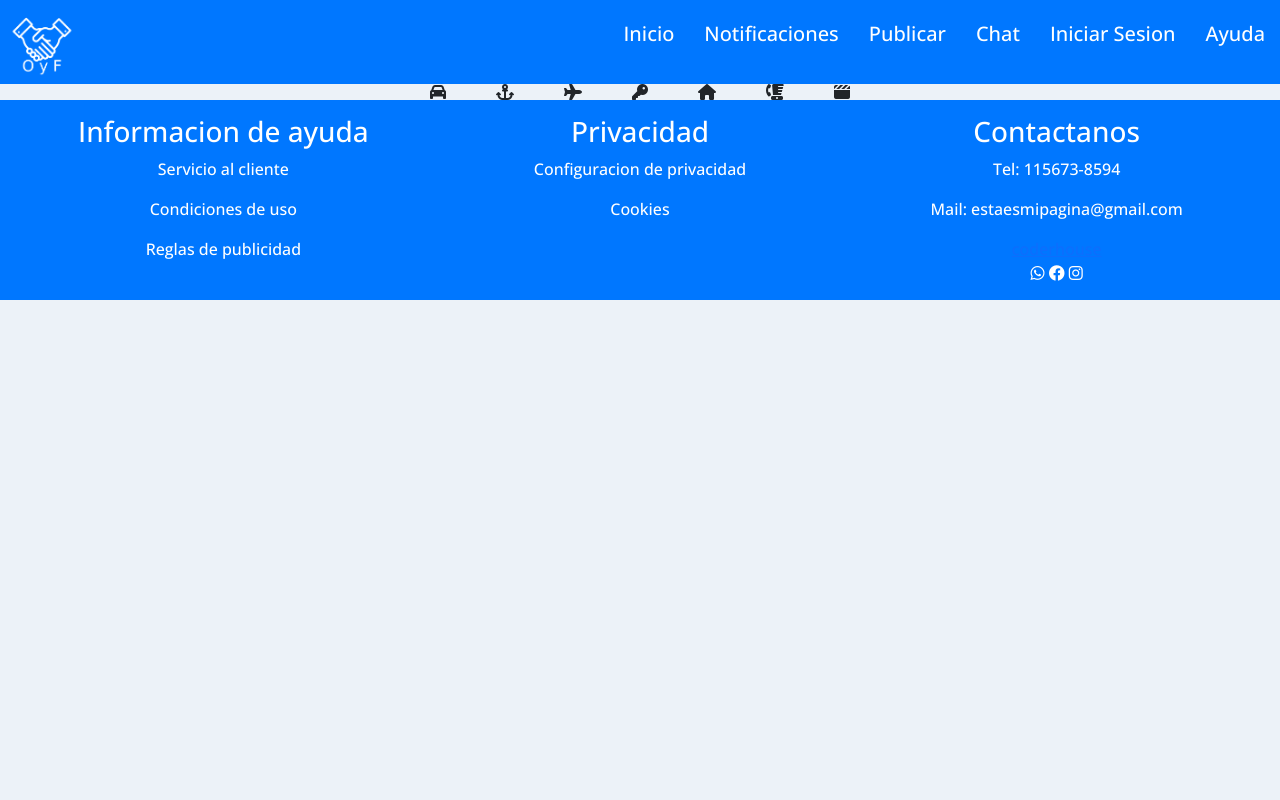
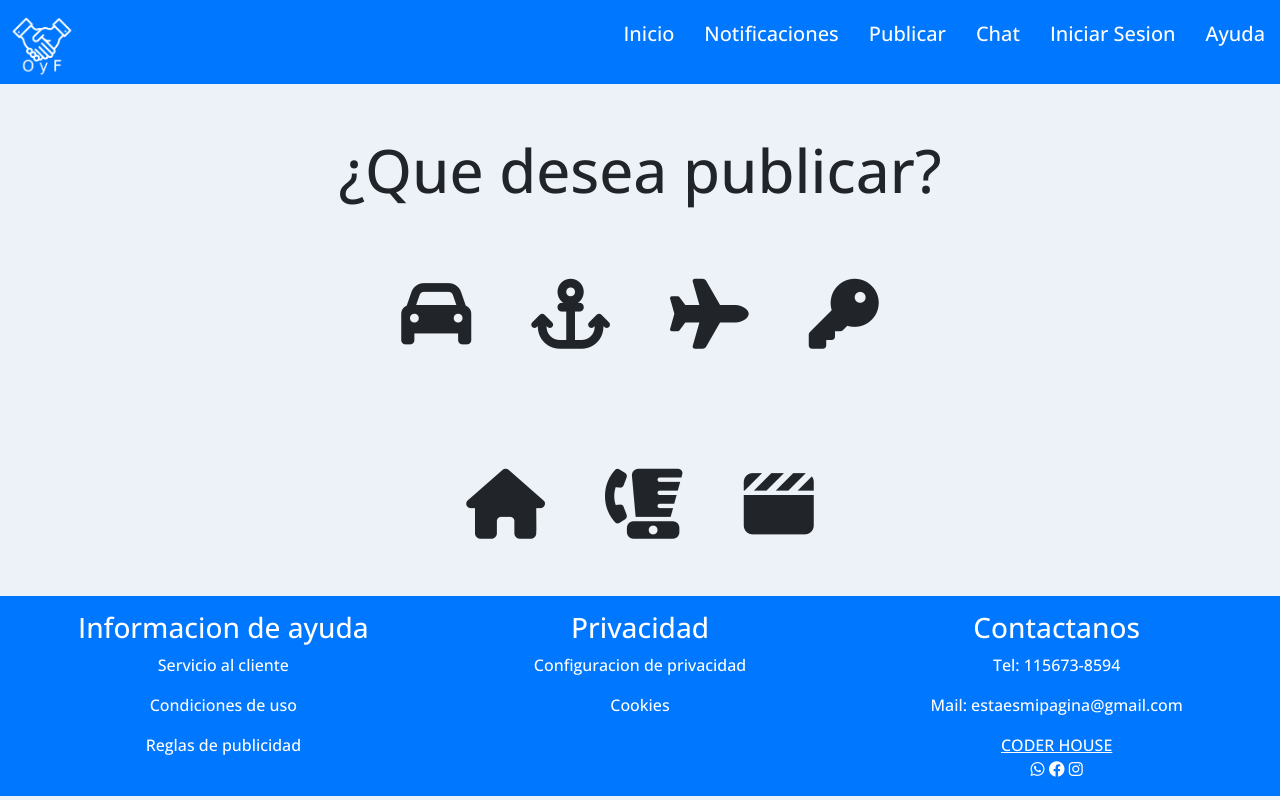
Before and after one commit to scurino/proyecto-coder-santiago-curino, a website: page pages/publicar.html in a window 1280 px wide. Drawn offline with nearby package versions, Linux system fonts and the light colour scheme.

Commit message:
Orden publicaciones-3

```diff
--- a/pages/publicar.html
+++ b/pages/publicar.html
@@ -23,17 +23,31 @@
         </ul>
     </nav>
     <header>
-
+       <h2 class="publicar">¿Que desea publicar?</h2>
     </header>
-    <main>
+    <main class="orden-publicar">
         <div class="tiposdeservicios">
+            <div>
                 <i class="fa-solid fa-car"></i>
+            </div>
+            <div>
                 <i class="fa-solid fa-anchor"></i>
+            </div>
+            <div>
                 <i class="fa-solid fa-plane"></i>
+            </div>
+            <div>
                 <i class="fa-solid fa-key"></i>
+            </div>
+            <div>
                 <i class="fa-solid fa-house"></i>
+            </div>
+            <div>
                 <i class="fa-solid fa-blender-phone"></i>
+            </div>
+            <div>
                 <i class="fa-solid fa-clapperboard"></i>
+            </div>
         </div>
     </main>
     <footer>
@@ -53,7 +67,7 @@
                 <h3>Contactanos</h4>
                 <p>Tel: 115673-8594</p>
                 <p>Mail: estaesmipagina@gmail.com</p>
-                <a href="https://www.coderhouse.com/" target="_blank">coderhouse</a>
+                <a class="coder" href="https://www.coderhouse.com/" target="_blank">CODER HOUSE</a>
                 <div>
                     <i class="fa-brands fa-whatsapp"></i>
                     <i class="fa-brands fa-facebook"></i>
--- a/scss/style.scss
+++ b/scss/style.scss
@@ -116,20 +116,36 @@ body{
 </div>
 */
 /*filtros*/
+.orden-publicar {
+    width: 30%;
+    margin: 0 auto;
+    padding: 0 20px;
+    @media(max-width: 1360px){
+        width:50%;
+
+    }
+}
+
 .tiposdeservicios{
     display: flex;
     justify-content: center;
-    gap: 50px;
+    flex-wrap: wrap;
+    gap: 40px;
     div{
         display: inline-block;
-        margin: 5px 15px 80px 15px;
+        margin: 5px 10px 40px 10px;
         font-size: 70px;
-        transition: text-shadow 0.3 ease;
+        transition: text-shadow 0.3s ease, color 0,3s ease;
         &:hover{
             text-shadow: 5px 5px 10px rgba(0, 0, 0, 0.5);
             color: rgb(95, 94, 94);
         }
     }
+}
+.publicar{
+    text-align: center;
+    font-size: 60px;
+    margin: 50px;
 }
 
 /*portada*/
```
Also changed, not shown: pages/chat.html (+1 -1 lines), pages/iniciar-sesion.html (+1 -1 lines), pages/notificaciones.html (+1 -1 lines), css/style.css, 1 other file. Lines whose indentation alone changed are shown as unchanged.
